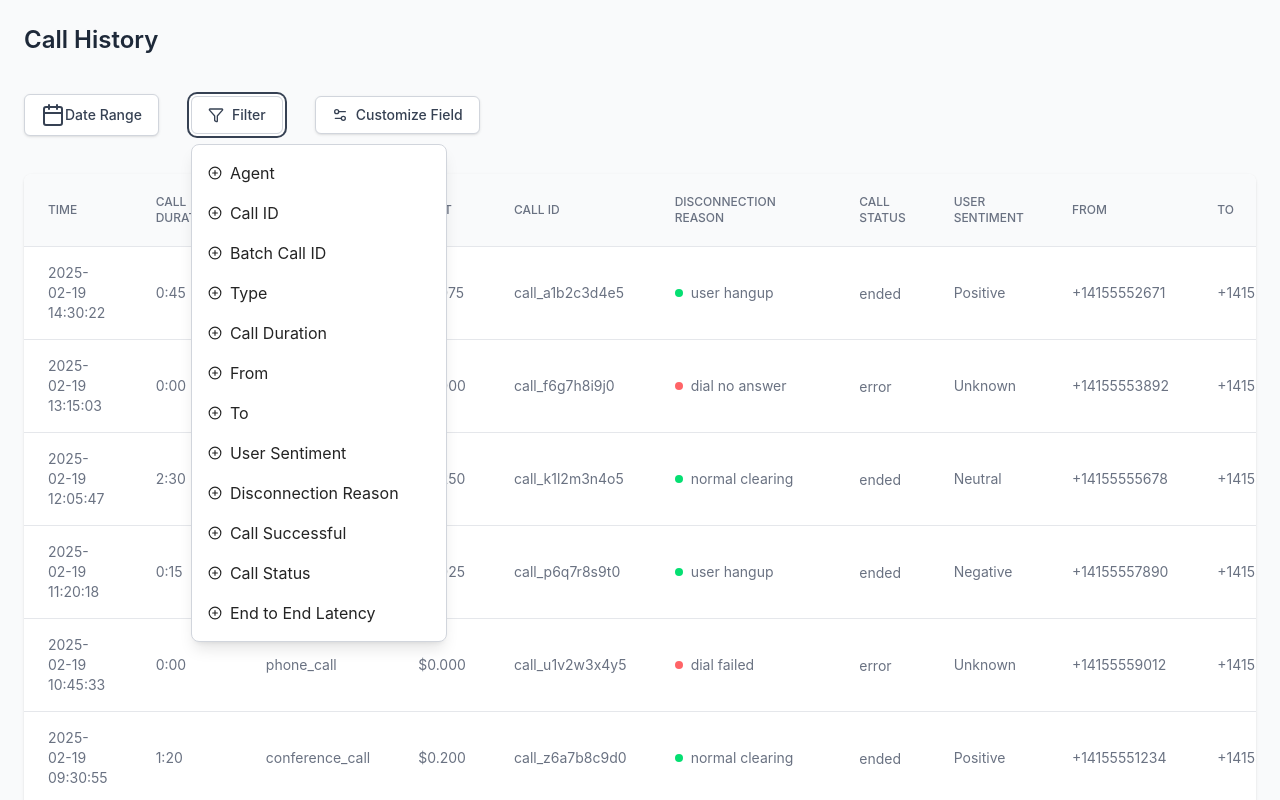
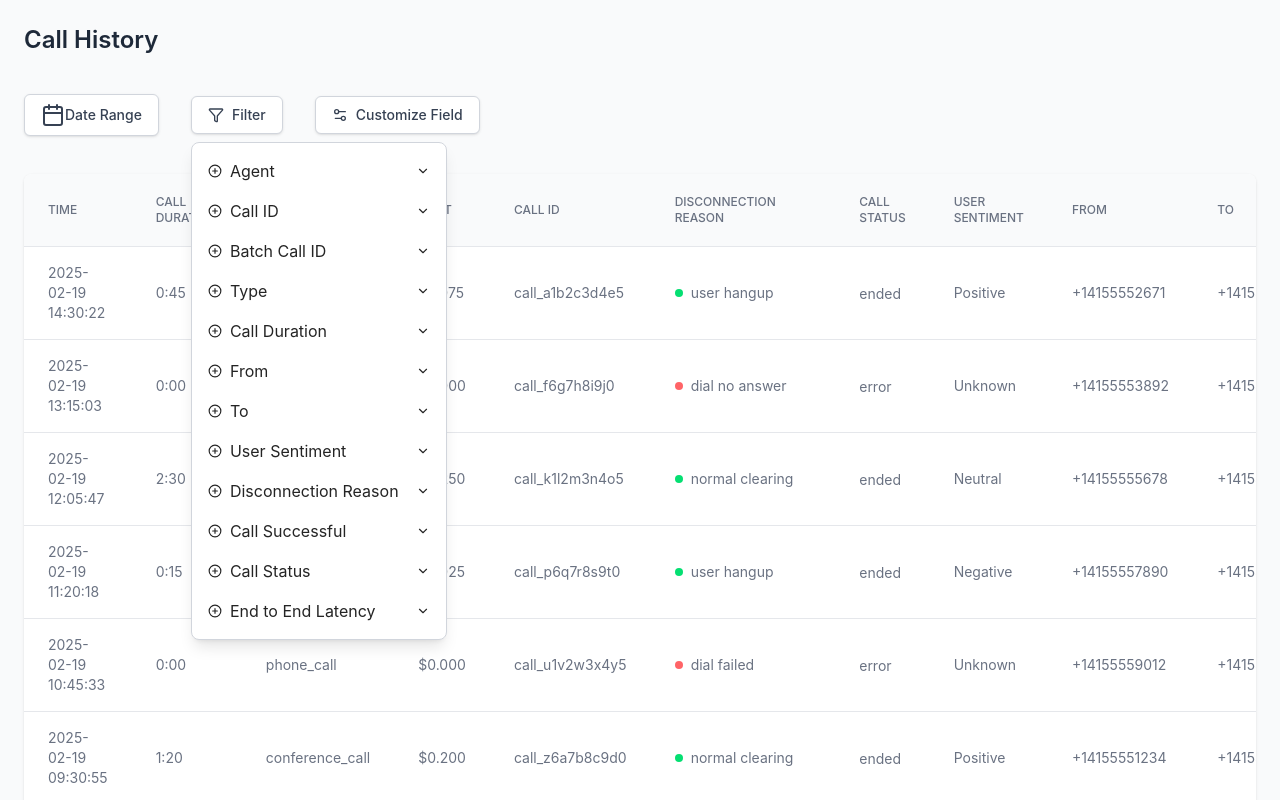
Before and after one commit to developersayem/call-history-app, a React (Vite) app: page / in a window 1280 px wide. Both pictures are taken after a click on the button "Filter". Shown: the top 800 px of the page. Built offline with nearby package versions, Linux system fonts and the light colour scheme.

Commit message:
added subdropdown to filter components

```diff
--- a/src/components/CallHistoryCom/FilterDropdownCom.jsx
+++ b/src/components/CallHistoryCom/FilterDropdownCom.jsx
@@ -1,5 +1,5 @@
 import { useState, useEffect, useRef } from "react";
-import { CirclePlus, Filter } from "lucide-react";
+import { ChevronDown, CirclePlus, Filter } from "lucide-react";
 
 const fields = [
   "Agent", "Call ID", "Batch Call ID", "Type", "Call Duration", "From",
@@ -9,12 +9,14 @@ const fields = [
 
 export default function FilterDropdown() {
   const [isOpen, setIsOpen] = useState(false);
+  const [openSubDropdown, setOpenSubDropdown] = useState(null);
   const dropdownRef = useRef(null);
 
   useEffect(() => {
     function handleClickOutside(event) {
       if (dropdownRef.current && !dropdownRef.current.contains(event.target)) {
         setIsOpen(false);
+        setOpenSubDropdown(null);
       }
     }
     document.addEventListener("mousedown", handleClickOutside);
@@ -24,19 +26,51 @@ export default function FilterDropdown() {
   }, []);
 
   return (
-    <div className="flex gap-2 p-4 relative" ref={dropdownRef}>
-      <button onClick={() => setIsOpen(!isOpen)}
-        className="flex items-center px-4 py-2 bg-white border border-gray-300 rounded-md shadow-sm text-sm font-medium text-gray-700 hover:bg-gray-50 focus:outline-none focus:ring-2 focus:ring-offset-2 ">
+    <div className="relative p-4" ref={dropdownRef}>
+      {/* Main Filter Button */}
+      <button
+        onClick={() => setIsOpen(!isOpen)}
+        className="flex items-center px-4 py-2 bg-white border border-gray-300 rounded-md shadow-sm text-sm font-medium text-gray-700 hover:bg-gray-50"
+      >
         <Filter className="mr-2" size={16} /> Filter
       </button>
 
+      {/* Dropdown */}
+      {isOpen && (
+        <div className="absolute bg-white shadow-lg p-2 rounded-lg w-64 mt-2 border border-gray-300 z-10">
+          {fields.map((field) => (
+            <div key={field} className="relative">
+              {/* Field Item */}
+              <div
+                className="flex justify-between items-center p-2 hover:bg-gray-100 cursor-pointer"
+                onClick={() =>
+                  setOpenSubDropdown((prev) => (prev === field ? null : field))
+                }
+              >
+                <div className="flex items-center">
+                  <CirclePlus size={14} className="mr-2" />
+                  {field}
+                </div>
+                <ChevronDown
+                  size={14}
+                  className={`transition-transform ${openSubDropdown === field ? "rotate-180" : ""}`}
+                />
+              </div>
 
-      {isOpen && (
-        <div className="absolute bg-white shadow-lg p-2 rounded-lg w-64 mt-12 border border-gray-300">
-          {fields.map((field) => (
-            <div key={field} className="flex items-center p-2 hover:bg-gray-100 cursor-pointer">
-              <CirclePlus size={14} className="mr-2" />
-              {field}
+              {/* Sub-dropdown for filters */}
+              {openSubDropdown === field && (
+                <div className="absolute left-full top-0 ml-2 w-48 bg-white border border-gray-300 shadow-lg rounded-md p-2">
+                  <p className="text-sm text-gray-600 font-semibold mb-2">Filter by {field}</p>
+                  <input
+                    type="text"
+                    placeholder={`Enter ${field}`}
+                    className="w-full px-2 py-1 border border-gray-300 rounded-md text-sm focus:ring-2 focus:ring-blue-400 focus:outline-none"
+                  />
+                  <button className="mt-2 w-full bg-blue-500 text-white px-2 py-1 rounded-md text-sm hover:bg-blue-600">
+                    Apply
+                  </button>
+                </div>
+              )}
             </div>
           ))}
         </div>
```
